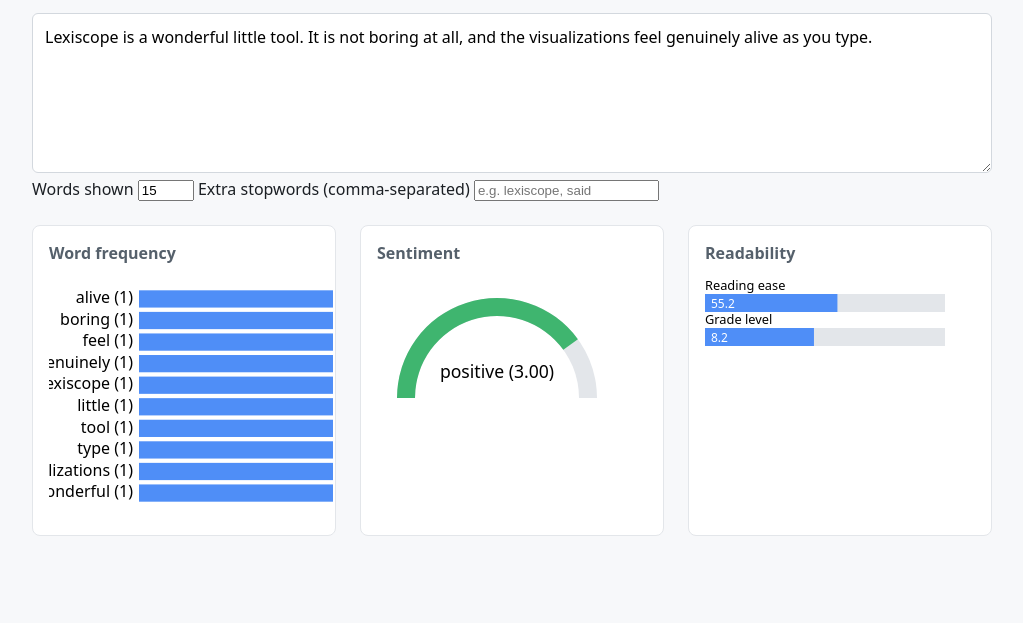
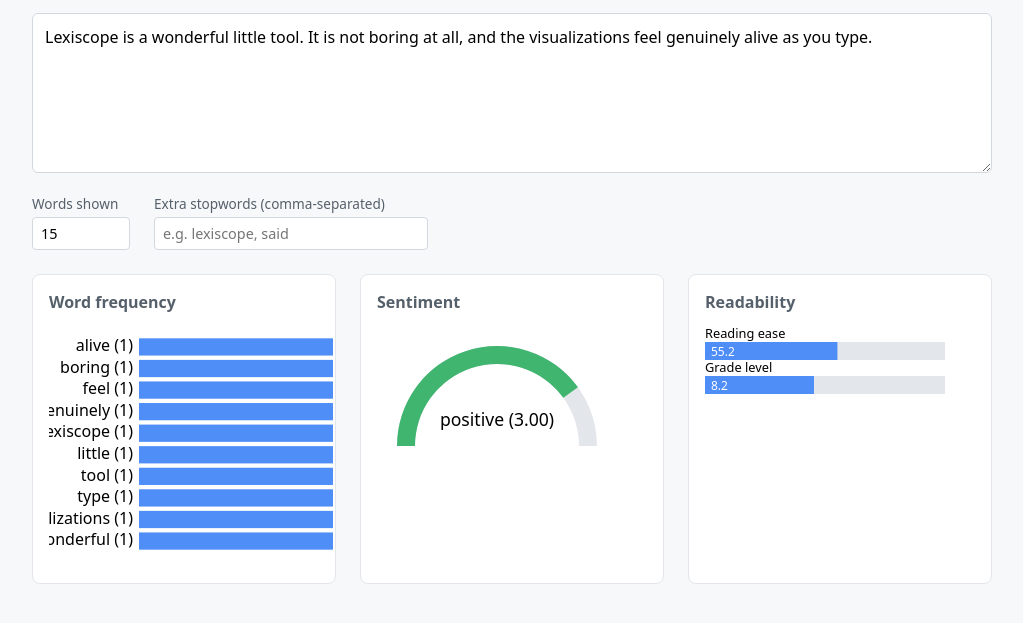
Before and after one commit to ctkrug/lexiscope, a website built with Vite: page index.html in a window 1280 px wide. Shown: the part 125-748 px from the top of the page, without its empty margins (128-1151 px from the left). Built offline with nearby package versions, Linux system fonts and the light colour scheme.

Commit message:
style(settings): lay out the word-limit and stopwords controls

```diff
--- a/src/style.css
+++ b/src/style.css
@@ -36,6 +36,37 @@ header p {
   resize: vertical;
 }
 
+#settings {
+  display: flex;
+  flex-wrap: wrap;
+  gap: 1.5rem;
+  margin-top: 1rem;
+  font-size: 0.85rem;
+  color: #55606b;
+}
+
+#settings label {
+  display: flex;
+  flex-direction: column;
+  gap: 0.25rem;
+}
+
+#settings input {
+  font-family: inherit;
+  font-size: 0.9rem;
+  padding: 0.35rem 0.5rem;
+  border: 1px solid #d3d8de;
+  border-radius: 4px;
+}
+
+#settings input[type='number'] {
+  width: 5rem;
+}
+
+#settings input[type='text'] {
+  width: 16rem;
+}
+
 #visualizations {
   display: grid;
   grid-template-columns: repeat(auto-fit, minmax(260px, 1fr));
```
